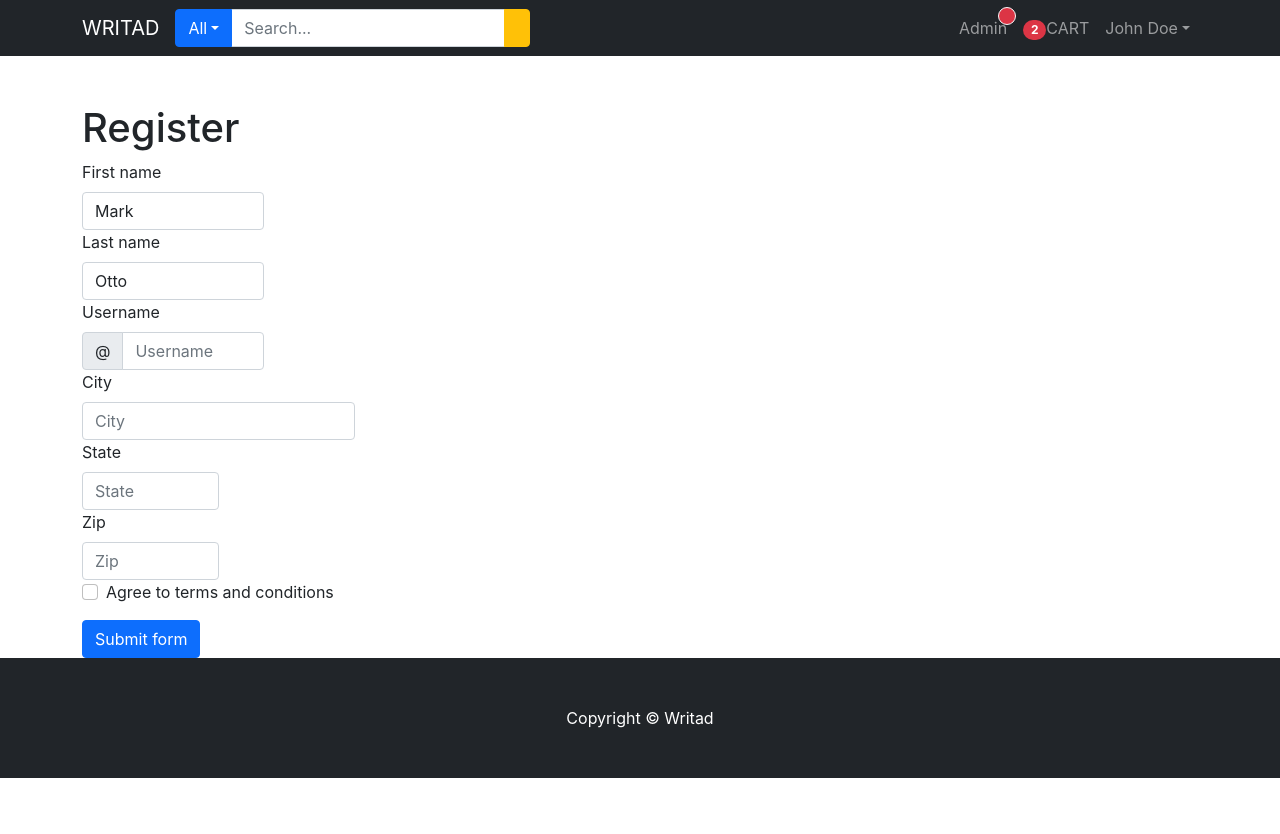
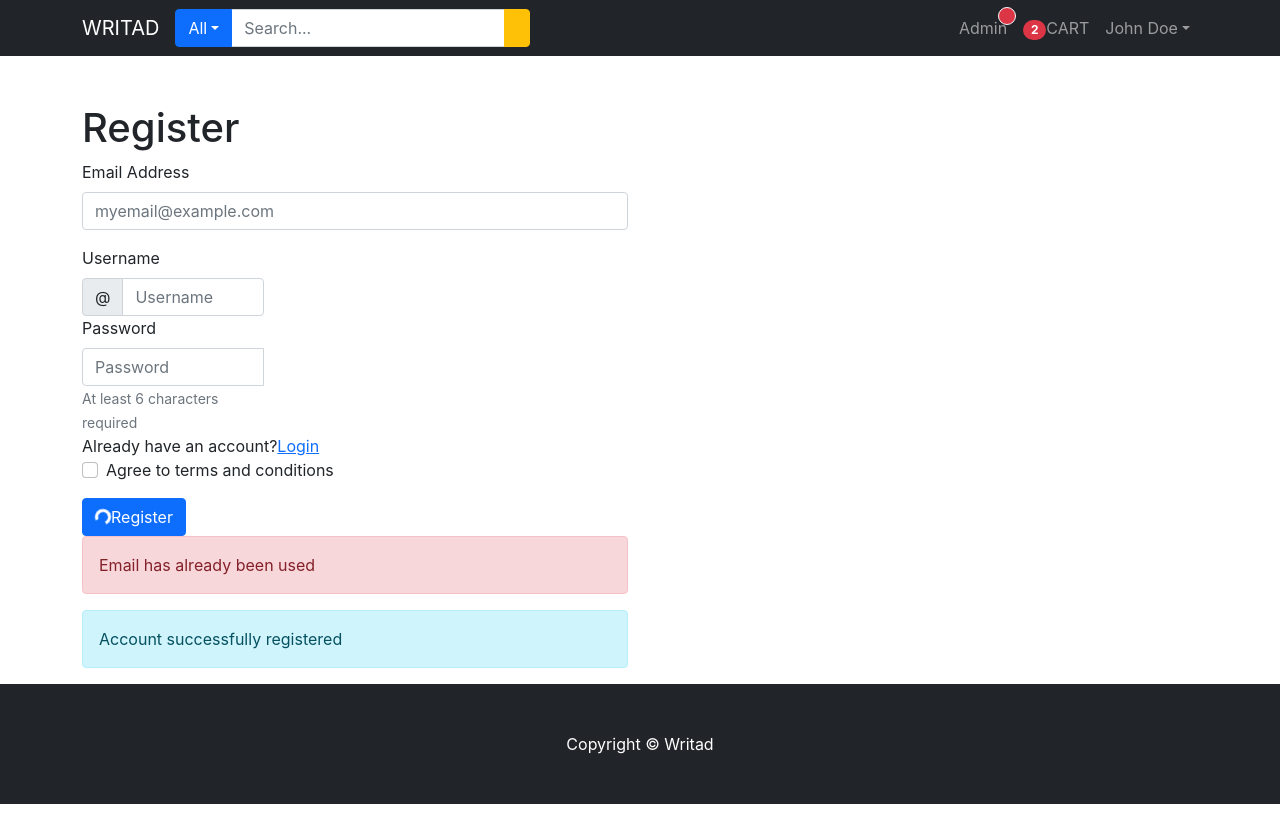
Before and after one commit to Gitroars/WADS_FP, a React (Create React App) app in the folder frontend/: page /register in a window 1280 px wide. Before the commit the page ends 808 px from the top, so only its background shows below. Built offline with nearby package versions, Linux system fonts and the light colour scheme; the HTML template or start-up script is replaced by a standard one.

Commit message:
Finish Register Page (frontend)

```diff
--- a/frontend/src/pages/RegisterPage.js
+++ b/frontend/src/pages/RegisterPage.js
@@ -1,6 +1,17 @@
 import React from "react";
-import { Container, Row, Col, Form, Button, InputGroup } from "react-bootstrap";
+import {
+  Container,
+  Row,
+  Col,
+  Form,
+  Button,
+  InputGroup,
+  Spinner,
+  Alert,
+} from "react-bootstrap";
 import { useState } from "react";
+import { Link } from "react-router-dom";
+
 const RegisterPage = () => {
   const [validated, setValidated] = useState(false);
 
@@ -19,26 +30,19 @@ const RegisterPage = () => {
         <Col md={6}>
           <h1>Register</h1>
           <Form noValidate validated={validated} onSubmit={handleSubmit}>
-            <Form.Group as={Col} md='4' controlId='validationCustom01'>
-              <Form.Label>First name</Form.Label>
+            <Form.Group className='mb-3' controlId='validationEmailAddress'>
+              <Form.Label>Email Address</Form.Label>
               <Form.Control
                 required
-                type='text'
-                placeholder='First name'
-                defaultValue='Mark'
+                type='email'
+                placeholder='myemail@example.com'
               />
               <Form.Control.Feedback>Looks good!</Form.Control.Feedback>
+              <Form.Control.Feedback type='invalid'>
+                Please enter a valid email address
+              </Form.Control.Feedback>
             </Form.Group>
-            <Form.Group as={Col} md='4' controlId='validationCustom02'>
-              <Form.Label>Last name</Form.Label>
-              <Form.Control
-                required
-                type='text'
-                placeholder='Last name'
-                defaultValue='Otto'
-              />
-              <Form.Control.Feedback>Looks good!</Form.Control.Feedback>
-            </Form.Group>
+
             <Form.Group as={Col} md='4' controlId='validationCustomUsername'>
               <Form.Label>Username</Form.Label>
               <InputGroup hasValidation>
@@ -50,32 +54,37 @@ const RegisterPage = () => {
                   required
                 />
                 <Form.Control.Feedback type='invalid'>
-                  Please choose a username.
+                  Please enter a username
                 </Form.Control.Feedback>
               </InputGroup>
             </Form.Group>
 
-            <Form.Group as={Col} md='6' controlId='validationCustom03'>
-              <Form.Label>City</Form.Label>
-              <Form.Control type='text' placeholder='City' required />
-              <Form.Control.Feedback type='invalid'>
-                Please provide a valid city.
-              </Form.Control.Feedback>
+            <Form.Group as={Col} md='4' controlId='validationPassword'>
+              <Form.Label>Password</Form.Label>
+              <InputGroup hasValidation>
+                <Form.Control
+                  type='password'
+                  placeholder='Password'
+                  aria-describedby='inputGroupPrepend'
+                  minLength={6}
+                  required
+                />
+                <Form.Control.Feedback>Looks good!</Form.Control.Feedback>
+                <Form.Control.Feedback type='invalid'>
+                  Please enter a valid password
+                </Form.Control.Feedback>
+              </InputGroup>
+              <Form.Text className='text-muted'>
+                At least 6 characters required
+              </Form.Text>
             </Form.Group>
-            <Form.Group as={Col} md='3' controlId='validationCustom04'>
-              <Form.Label>State</Form.Label>
-              <Form.Control type='text' placeholder='State' required />
-              <Form.Control.Feedback type='invalid'>
-                Please provide a valid state.
-              </Form.Control.Feedback>
-            </Form.Group>
-            <Form.Group as={Col} md='3' controlId='validationCustom05'>
-              <Form.Label>Zip</Form.Label>
-              <Form.Control type='text' placeholder='Zip' required />
-              <Form.Control.Feedback type='invalid'>
-                Please provide a valid zip.
-              </Form.Control.Feedback>
-            </Form.Group>
+
+            <Row>
+              <Col>
+                Already have an account?
+                <Link to={"/login"}>Login</Link>
+              </Col>
+            </Row>
 
             <Form.Group className='mb-3'>
               <Form.Check
@@ -85,7 +94,22 @@ const RegisterPage = () => {
                 feedbackType='invalid'
               />
             </Form.Group>
-            <Button type='submit'>Submit form</Button>
+            <Button type='submit'>
+              <Spinner
+                as='span'
+                animation='border'
+                size='sm'
+                role='status'
+                aria-hidden='true'
+              />
+              Register
+            </Button>
+            <Alert show={true} variant='danger'>
+              Email has already been used
+            </Alert>
+            <Alert show={true} variant='info'>
+              Account successfully registered
+            </Alert>
           </Form>
         </Col>
       </Row>
```
